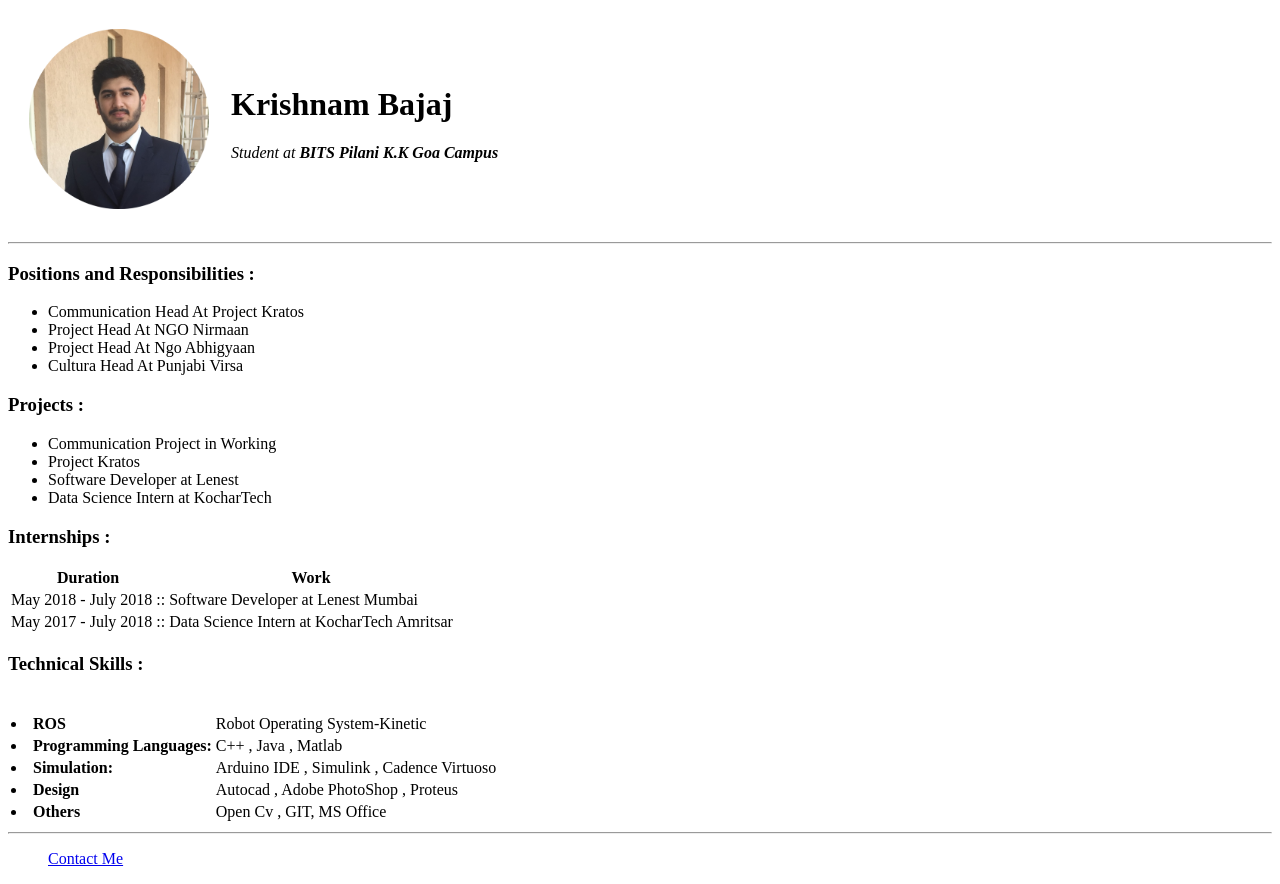
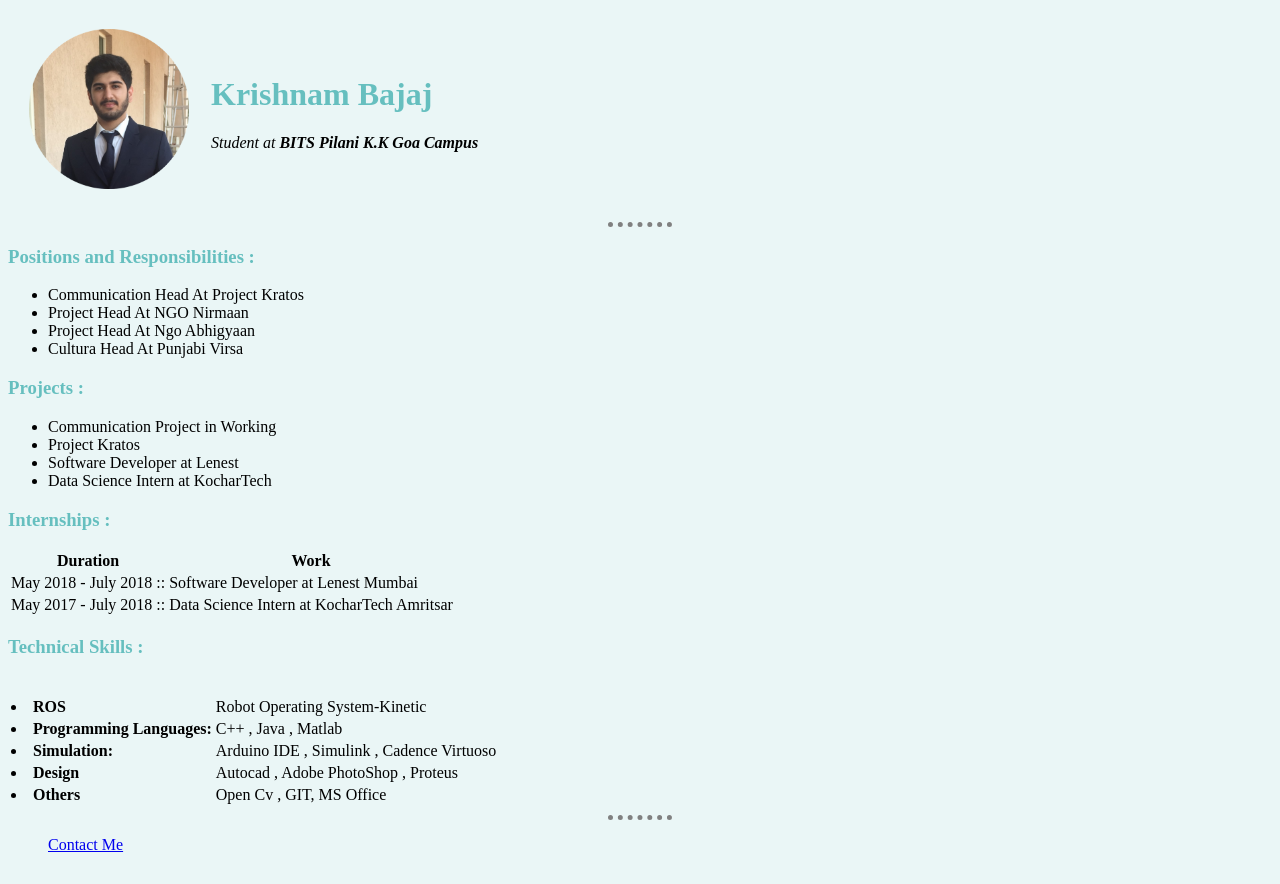
Before and after one commit to KrishnamBajaj/Cv, a plain HTML site: page index.html in a window 1280 px wide. Drawn offline with Linux system fonts and the light colour scheme.

Commit message:
added css

```diff
--- a/Contact-me.html
+++ b/Contact-me.html
@@ -1,8 +1,9 @@
 <!DOCTYPE html>
-<html lang="en" dir="ltr">
+<html>
   <head>
     <meta charset="utf-8">
     <title>Contact Me</title>
+    <link rel="stylesheet" href="../css/styles.css">
   </head>
   <body>
     <h3>My Details</h3>
--- a/index.html
+++ b/index.html
@@ -3,13 +3,15 @@
   <head>
     <meta charset="utf-8">
     <title>Krishnam's Personal Website</title>
+    <link rel="stylesheet" href="styles.css">
   </head>
-  <body>
+
+  <body >
     <table cellspacing="20">
 
     <tr>
       <td>
-    <img src="circle-cropped.png" alt="Krishnam Bajaj" style="width:180px;height:180px;">
+    <img src="circle-cropped.png" alt="Krishnam Bajaj" >
 </td>
 
 <td>
--- /dev/null
+++ b/styles.css
@@ -0,0 +1,23 @@
+body {
+  background-color: #EAF6F6;
+}
+
+hr{
+  border-style: dotted none none;
+  border-color: grey;
+  border-width: 5px;
+  width: 5%;
+}
+
+img{
+  height: 160px;
+}
+
+h1{
+  color: #66BFBF;
+}
+
+h3 {
+  color: #66BFBF;
+
+}
```
